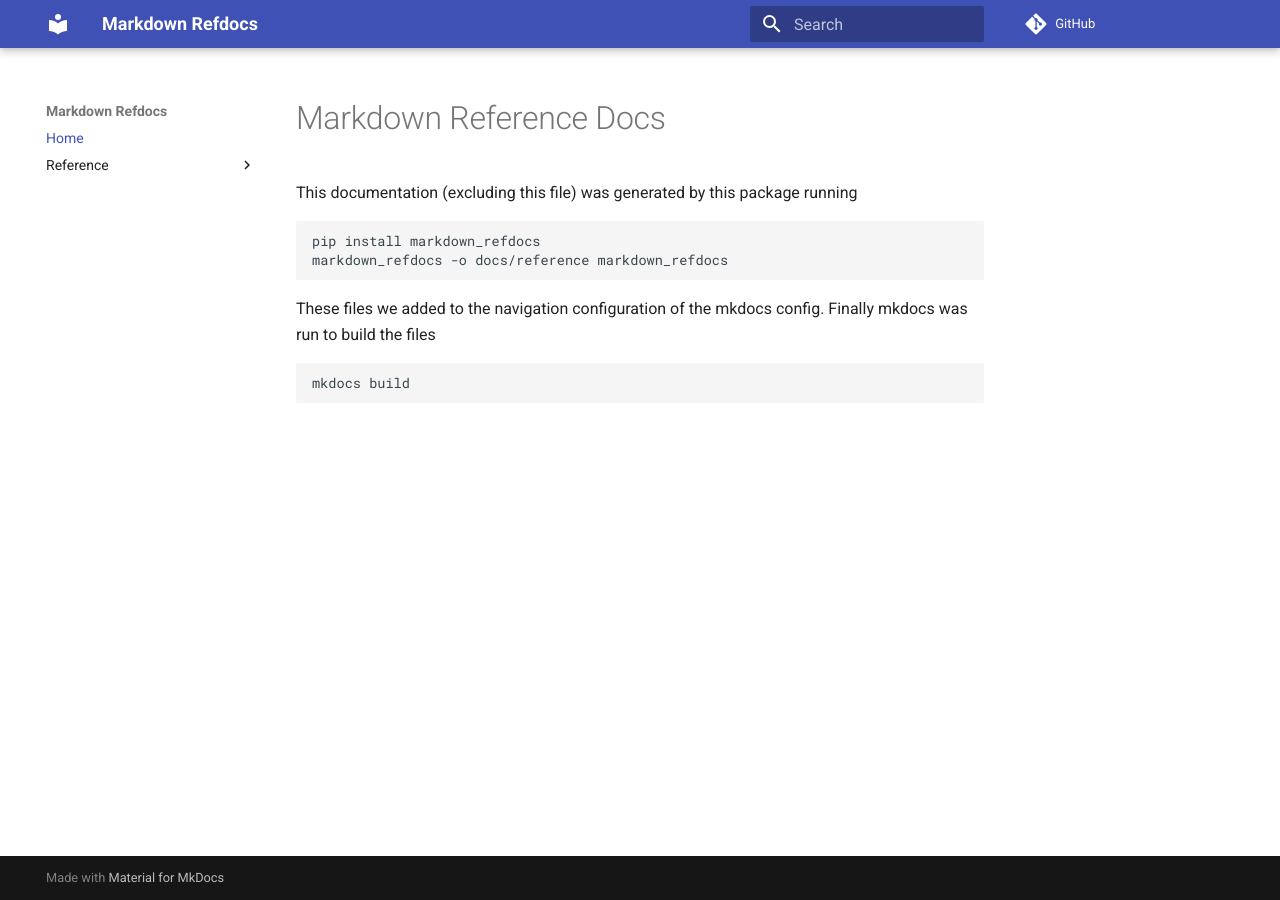
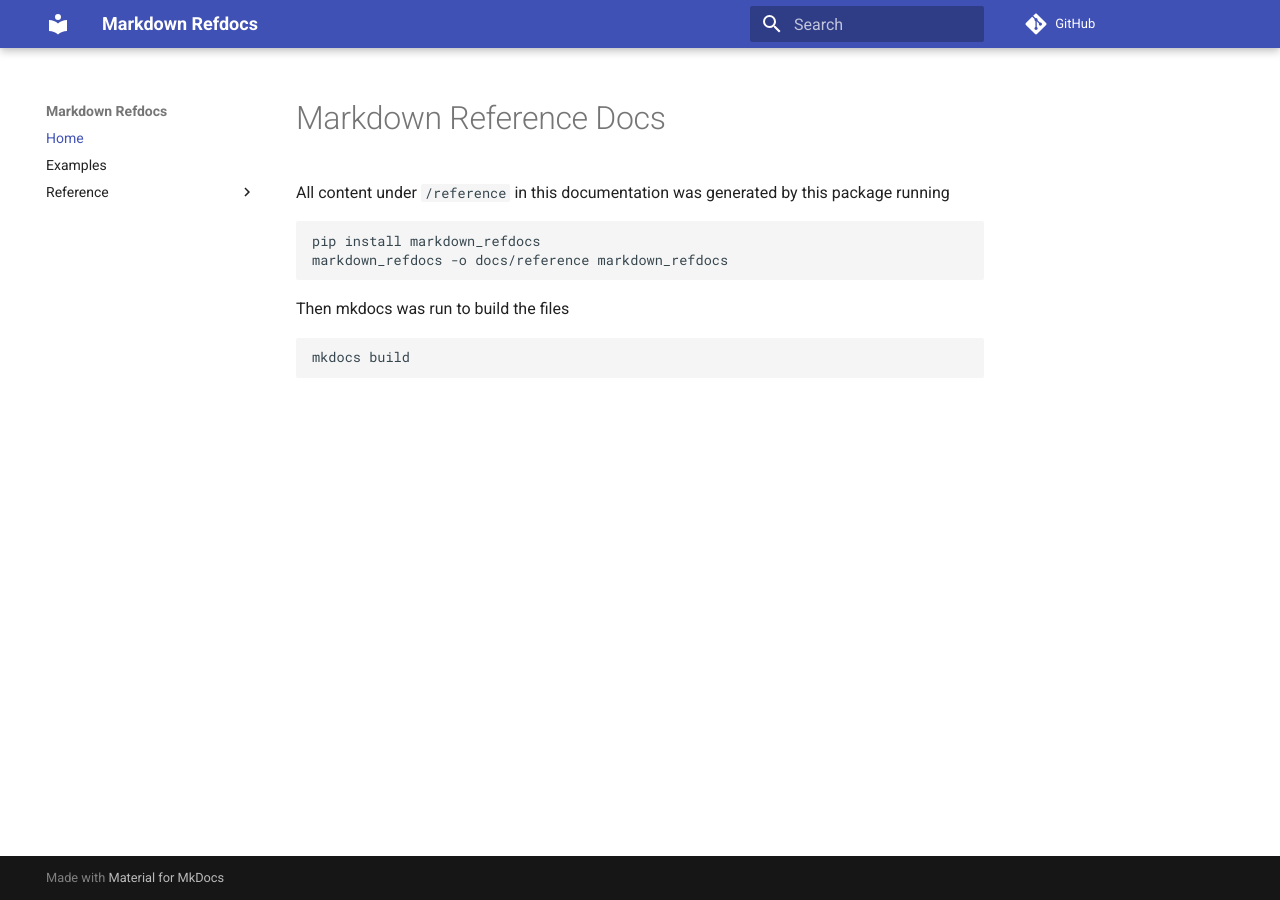
Before and after one commit to creisle/markdown_refdocs, an MkDocs documentation site: the page built from docs/index.md, in a window 1280 px wide. Built offline with MkDocs 1.6.1 and Material for MkDocs 9.7.7, drawn with Linux system fonts in a browser that asks for light colours; comment, search, counter and statistics services are not loaded.

Commit message:
Add some examples

````diff
--- a/docs/index.md
+++ b/docs/index.md
@@ -1,14 +1,13 @@
 # Markdown Reference Docs
 
-This documentation (excluding this file) was generated by this package running
+All content under `/reference` in this documentation was generated by this package running
 
 ```bash
 pip install markdown_refdocs
 markdown_refdocs -o docs/reference markdown_refdocs
 ```
 
-These files we added to the navigation configuration of the mkdocs config. Finally mkdocs was run
-to build the files
+Then mkdocs was run to build the files
 
 ```bash
 mkdocs build
--- a/mkdocs.yml
+++ b/mkdocs.yml
@@ -1,6 +1,7 @@
 site_name: Markdown Refdocs
 nav:
   - Home: index.md
+  - Examples: examples.md
   - Reference:
       - markdown_refdocs.main: reference/markdown_refdocs/main.md
       - markdown_refdocs.parsers: reference/markdown_refdocs/parsers.md
````
Also changed, not shown: docs/examples.md (added, +84 -0 lines).
